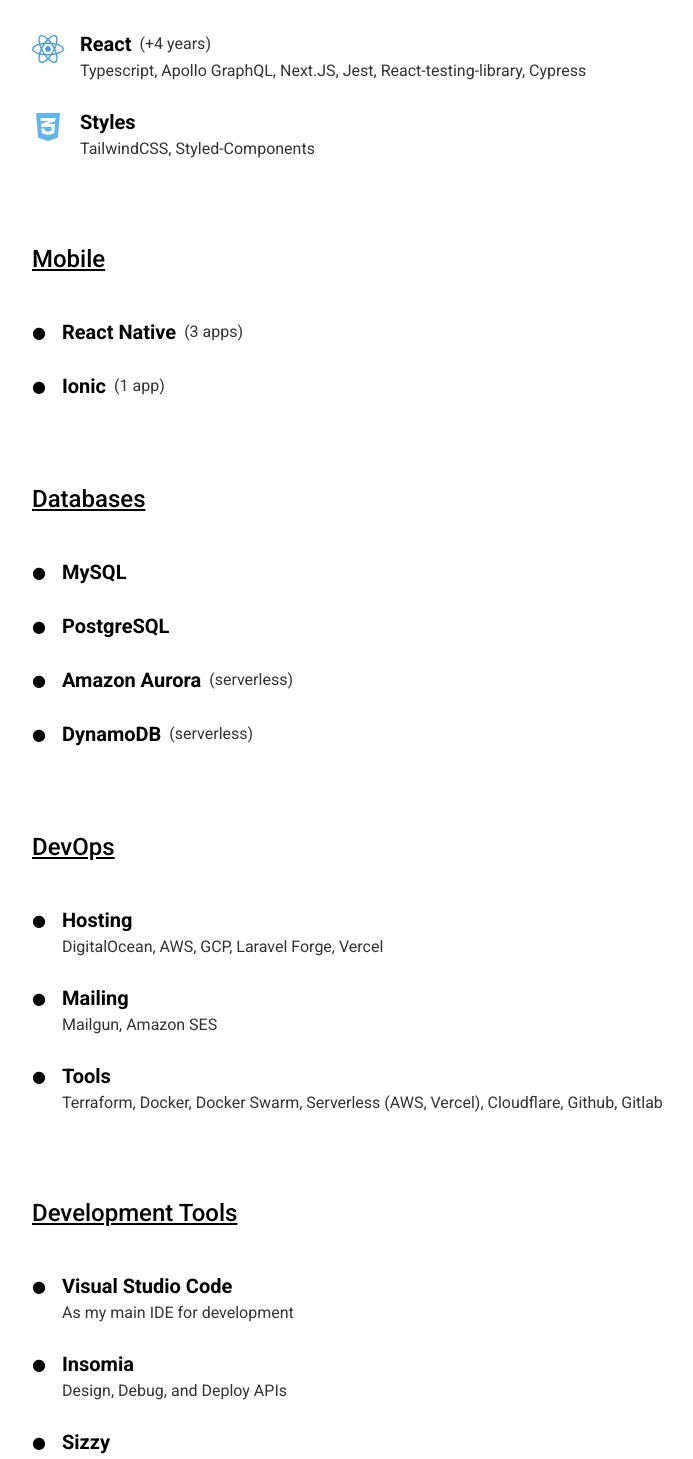
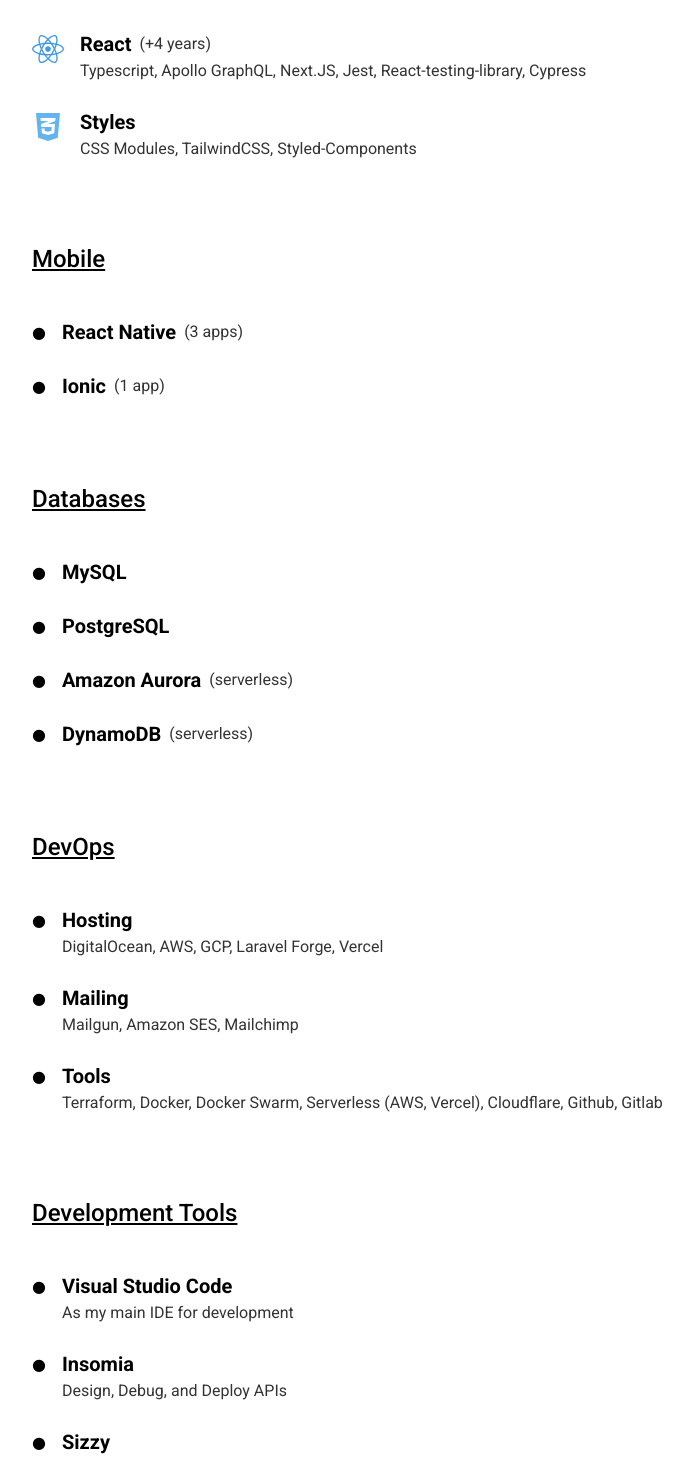
Before and after one commit to xpromx/xpromx.me, a Next.js app: page /uses in a window 1280 px wide. Shown: the part 760-2219 px from the top of the page, without its empty margins (256-949 px from the left). Built offline with nearby package versions, Linux system fonts and the light colour scheme.

Commit message:
feat: update profile picture & uses

```diff
--- a/src/pages/uses.tsx
+++ b/src/pages/uses.tsx
@@ -54,7 +54,7 @@
   },
   {
     title: "Styles",
-    description: "TailwindCSS, Styled-Components",
+    description: "CSS Modules, TailwindCSS, Styled-Components",
     icon: <Icon icon="css" className="text-blue-400" />,
   },
 ];
@@ -94,7 +94,7 @@
   },
   {
     title: "Mailing",
-    description: "Mailgun, Amazon SES",
+    description: "Mailgun, Amazon SES, Mailchimp",
   },
   {
     title: "Tools",
@@ -176,6 +176,11 @@
     title: "Redash",
     description:
       "Redash helps you make sense of your data, Connect and query your data sources, build dashboards to visualize data and share them with your company.",
+  },
+  {
+    title: "Miro",
+    description:
+      "The online collaborative whiteboard platform to bring teams together, anytime, anywhere.",
   },
 ];
 
```
Also changed, not shown: public/profile.png.
